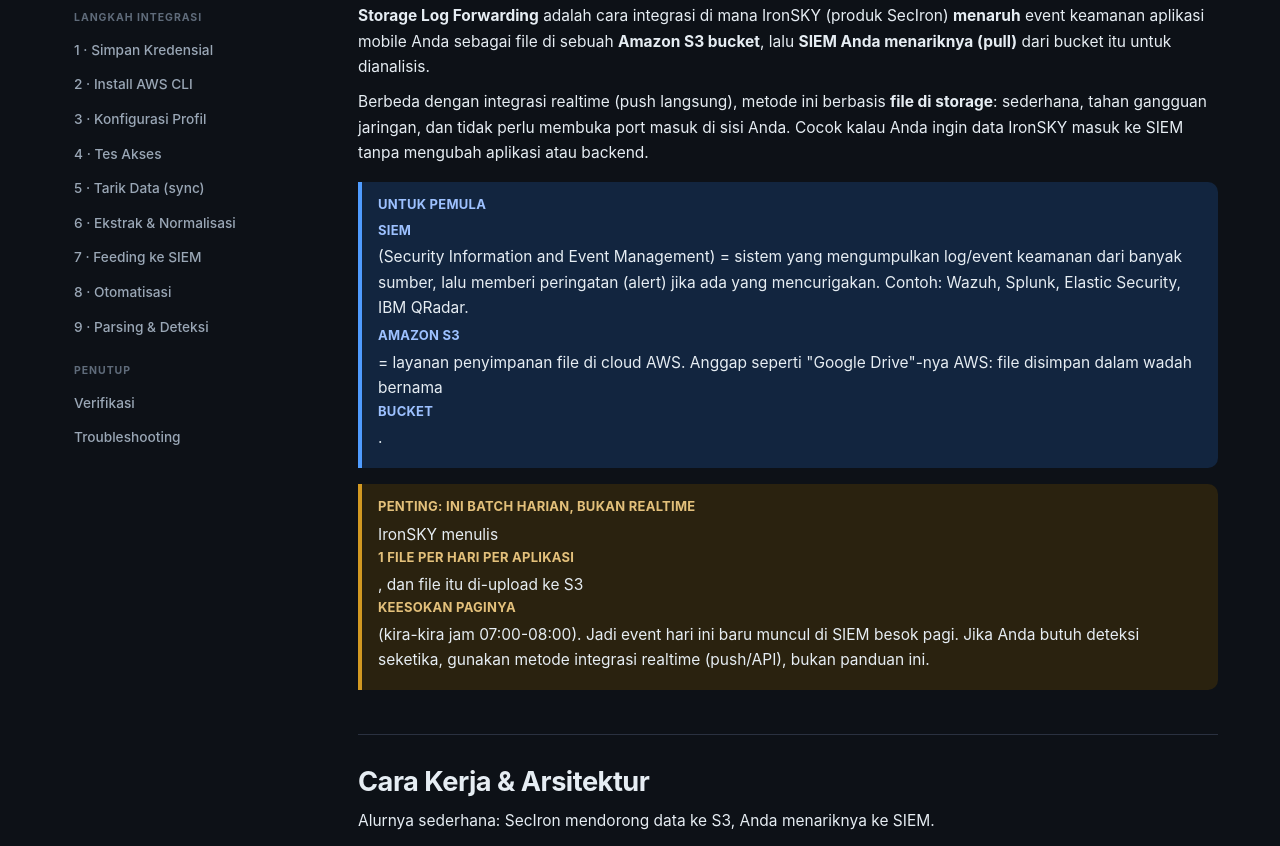
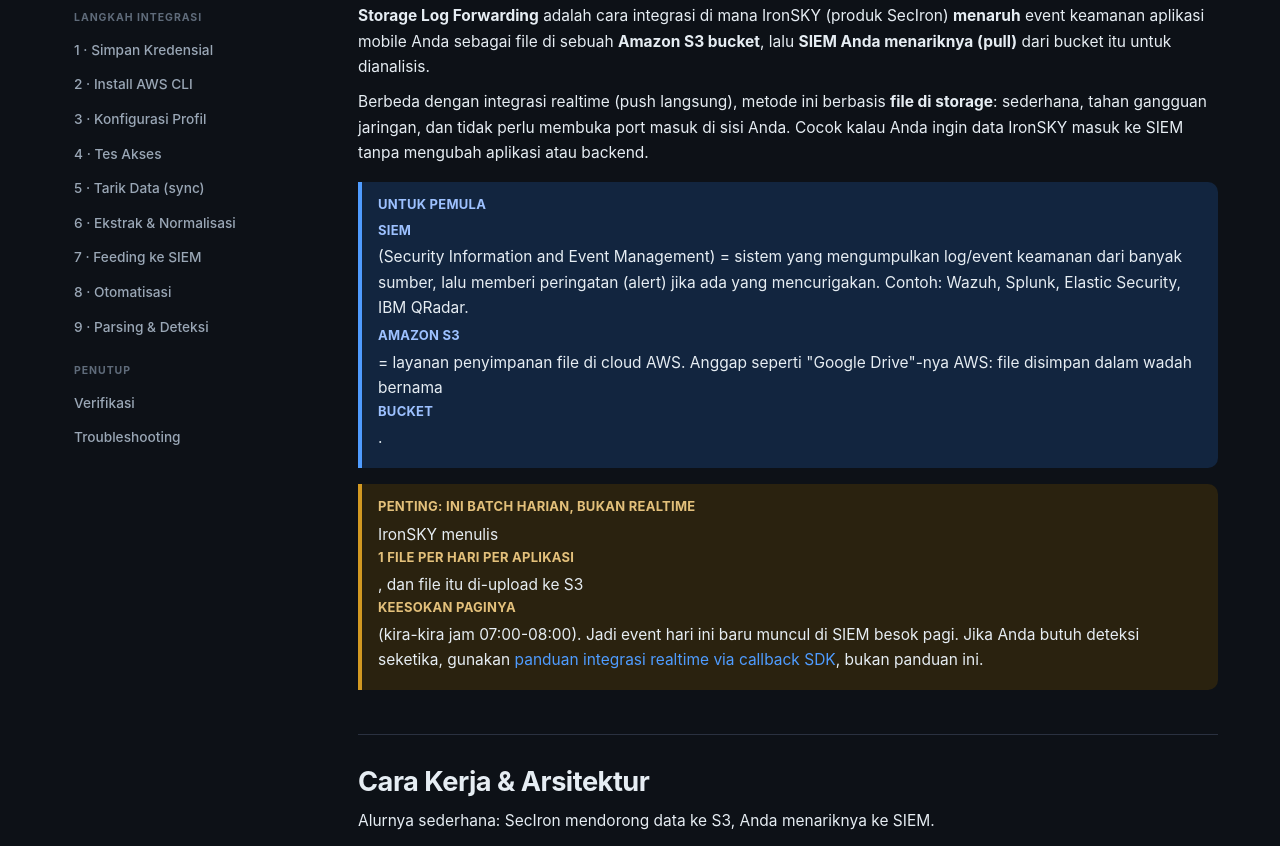
Before and after one commit to FairuzLQ/ironsky-siem-log-forwarding, a plain HTML site: page index.html in a window 1280 px wide. Shown: the part 339-1185 px from the top of the page. Drawn offline with Linux system fonts and the light colour scheme.

Commit message:
Cross-link to realtime callback guide

```diff
--- a/index.html
+++ b/index.html
@@ -147,7 +147,7 @@
         <p><b>Amazon S3</b> = layanan penyimpanan file di cloud AWS. Anggap seperti "Google Drive"-nya AWS: file disimpan dalam wadah bernama <b>bucket</b>.</p>
       </div>
       <div class="warn"><b>Penting: ini batch harian, bukan realtime</b>
-        <p>IronSKY menulis <b>1 file per hari per aplikasi</b>, dan file itu di-upload ke S3 <b>keesokan paginya</b> (kira-kira jam 07:00-08:00). Jadi event hari ini baru muncul di SIEM besok pagi. Jika Anda butuh deteksi seketika, gunakan metode integrasi realtime (push/API), bukan panduan ini.</p>
+        <p>IronSKY menulis <b>1 file per hari per aplikasi</b>, dan file itu di-upload ke S3 <b>keesokan paginya</b> (kira-kira jam 07:00-08:00). Jadi event hari ini baru muncul di SIEM besok pagi. Jika Anda butuh deteksi seketika, gunakan <a href="https://fairuzlq.github.io/ironsky-siem-callback-integration/">panduan integrasi realtime via callback SDK</a>, bukan panduan ini.</p>
       </div>
     </section>
 
```
